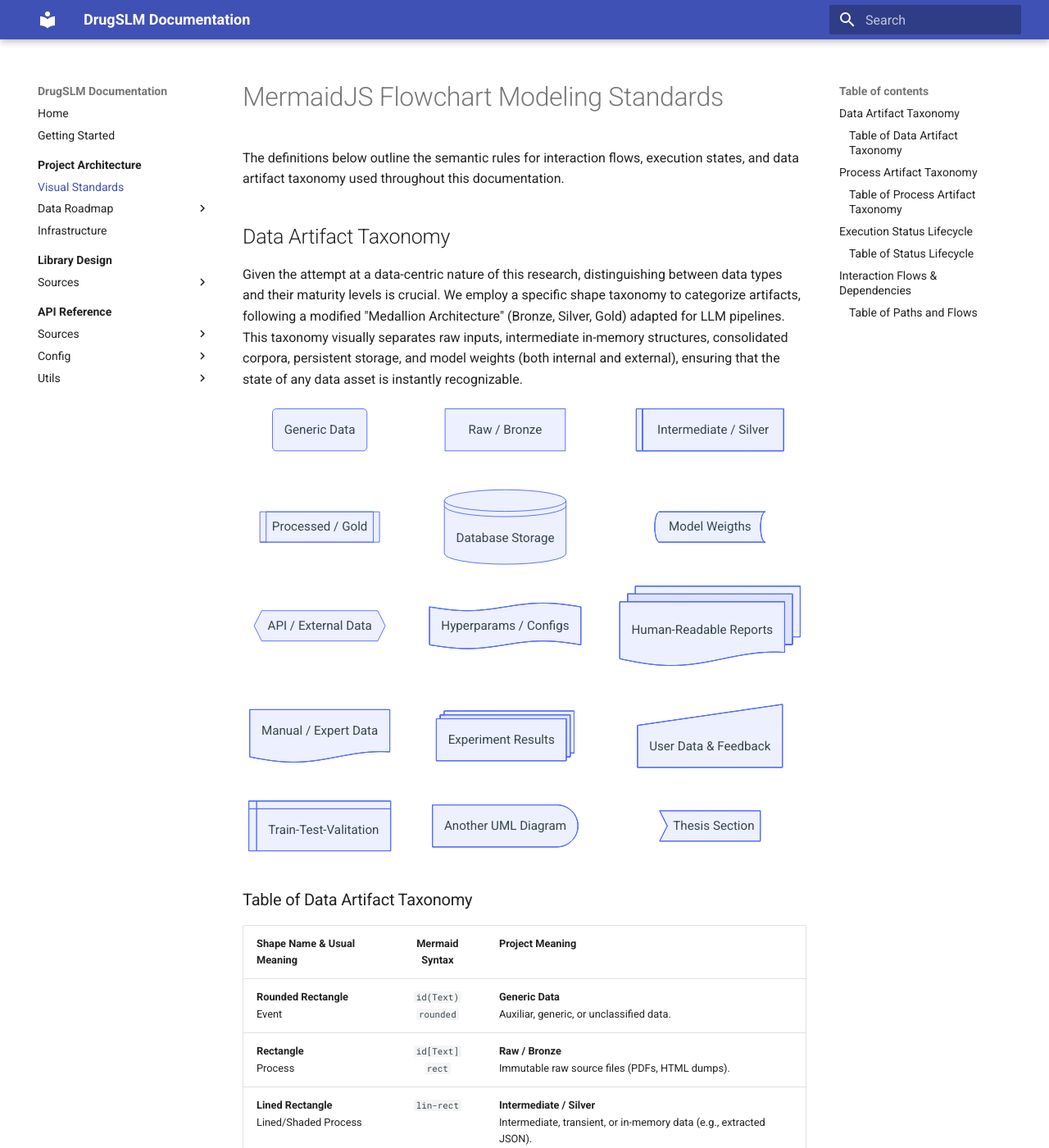
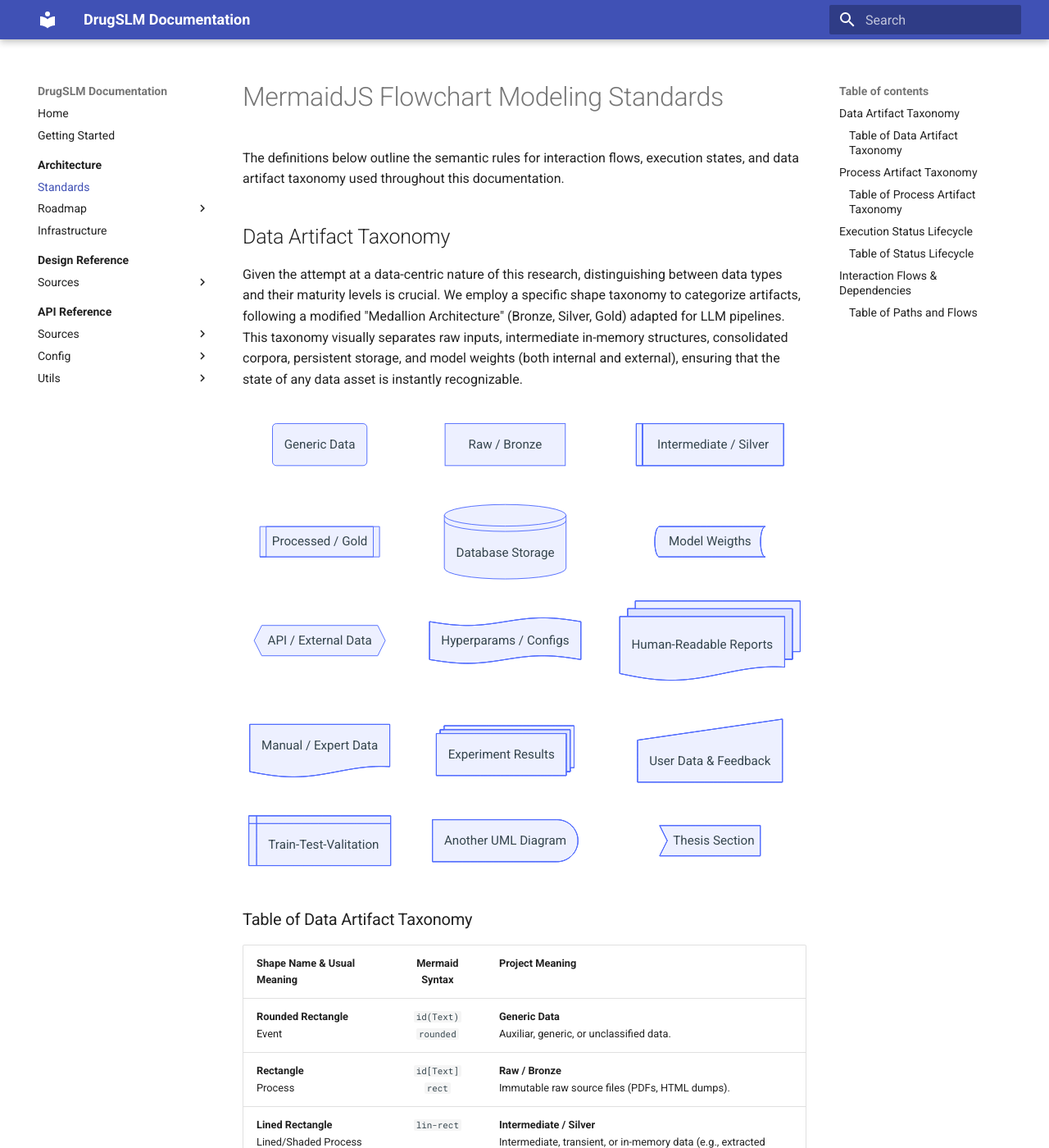
Before and after one commit to vinnylg/leafletslm, an MkDocs documentation site: the page built from docs/architecture/standards.md, in a window 1280 px wide and 1400 px high. Shown: the whole window at 82% size. Built offline with MkDocs 1.6.1 and Material for MkDocs 9.7.7, drawn with Linux system fonts in a browser that asks for light colours.

Commit message:
Improvement of phases on the roadmap and homepage began. Some diagrams were so small, others so big, I tried to change them with CSS but they are very rigid

```diff
--- /dev/null
+++ b/docs/assets/stylesheets/mermaid.css
@@ -0,0 +1,7 @@
+.mermaid {
+  overflow-x: auto;
+  display: flex;
+  justify-content: center;
+  margin: 1.5em 0;
+  padding: 10px 0;
+}
--- a/mkdocs.yaml
+++ b/mkdocs.yaml
@@ -1,7 +1,6 @@
 site_name: DrugSLM Documentation
 site_author: Vinícius de Lima Gonçalves
 
-# site_url: http://drugslm.com/docs/
 site_url: ""
 use_directory_urls: true
 
@@ -12,6 +11,9 @@
     - content.code.copy
     - navigation.indexes
     - navigation.top
+
+extra_css:
+  - assets/stylesheets/mermaid.css
 
 plugins:
   - search
@@ -35,14 +37,14 @@
 nav:
   - Home: index.md
   - Getting Started: getting-started.md
-  - Project Architecture:
+  - Architecture:
       - architecture/index.md
-      - Visual Standards: architecture/standards.md
-      - Data Roadmap:
+      - Standards: architecture/standards.md
+      - Roadmap:
           - architecture/roadmap/index.md
           - Phase 1 Detailment: architecture/roadmap/phase1.md
       - Infrastructure: architecture/infrastructure.md
-  - Library Design:
+  - Design Reference:
       - design/index.md
       - Sources:
           - ANVISA:
```
Also changed, not shown: docs/architecture/roadmap/index.md (+31 -63 lines), docs/index.md (+36 -19 lines).
